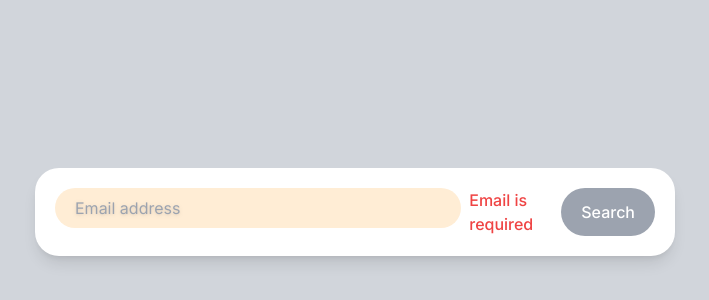
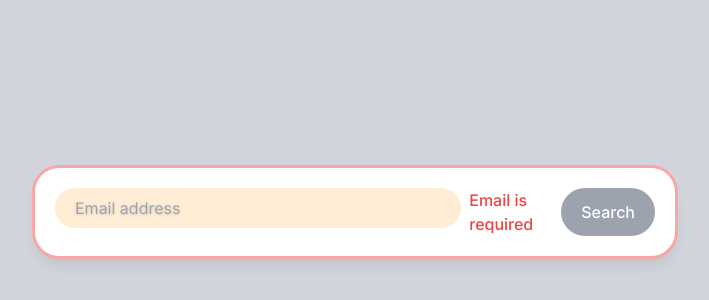
Before and after one commit to SangMin90/carret-market-clonecoding, a Next.js app: page / in a window 1280 px wide. Shown: the part 188-488 px from the top of the page, without its empty margins (285-994 px from the left). Built offline with nearby package versions, Linux system fonts and the light colour scheme.

Commit message:
modifier - 1. 상위 공통 적용(*:), 2. 하위 속성 존재 시 상위에 적용(has-[]:)

```diff
--- a/app/page.tsx
+++ b/app/page.tsx
@@ -7,15 +7,17 @@ export default function Home() {
       <div
         className="bg-white shadow-lg p-5
       rounded-3xl w-full max-w-screen-sm flex
-      flex-col md:flex-row gap-2"
+      flex-col md:flex-row gap-2 *:outline-none
+      ring ring-transparent transition-shadow
+      has-[:invalid]:ring-red-300"
       >
         <input
           className="w-full rounded-full h-10
             bg-gray-200 sm:bg-red-100
             md:bg-green-100 lg:bg-cyan-100
             xl:bg-orange-100 2xl:bg-purple-100
-            pl-5 ring ring-offset-2 outline-none
-            ring-transparent invalid:focus:ring-orange-500
+            pl-5 ring ring-offset-2 ring-transparent
+            invalid:focus:ring-orange-500
             transition-shadow placeholder:drop-shadow
             peer"
           type="email"
@@ -32,8 +34,8 @@ export default function Home() {
           className="bg-black bg-opacity-80
           text-white py-2 rounded-full
           active:scale-90 transition-transform
-          font-medium focus:scale-90 outline-none
-          md:px-5 peer-invalid:bg-gray-400"
+          font-medium focus:scale-90 md:px-5
+          peer-invalid:bg-gray-400"
         >
           Search
         </button>
```
